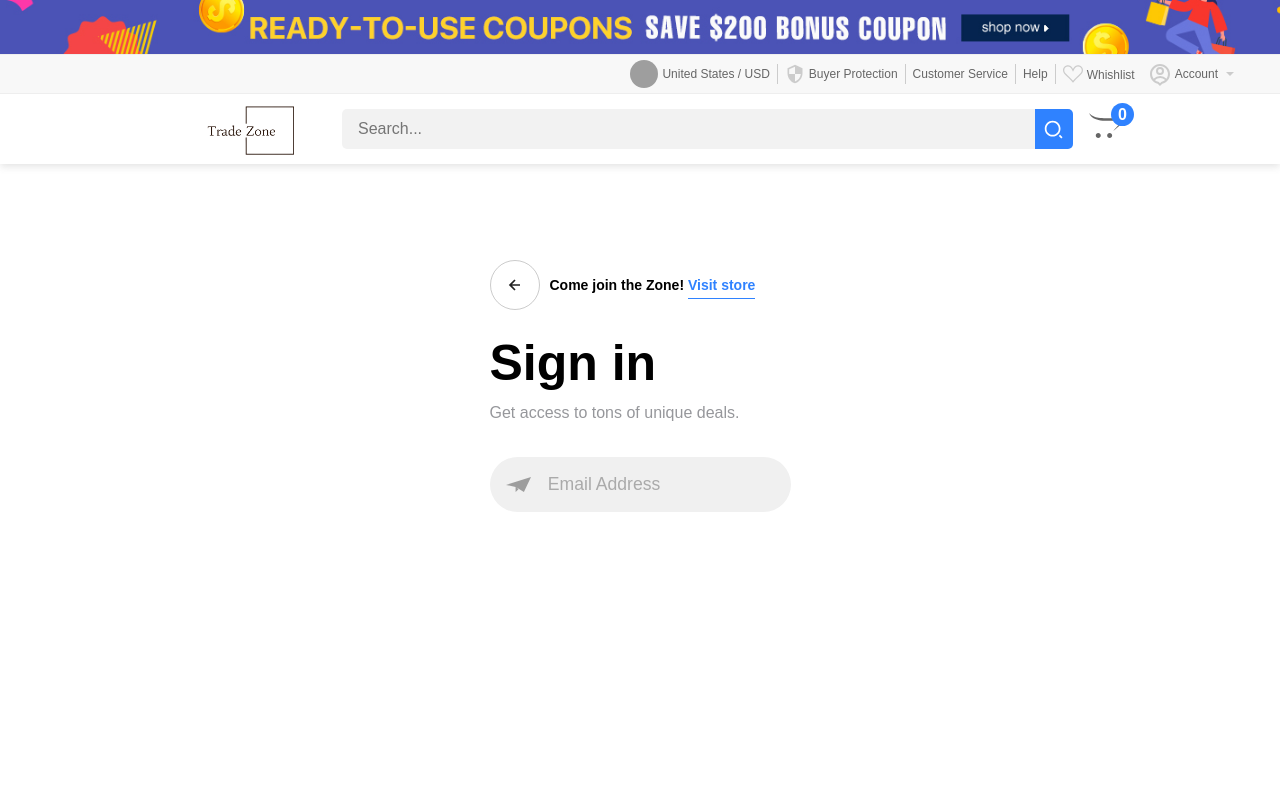
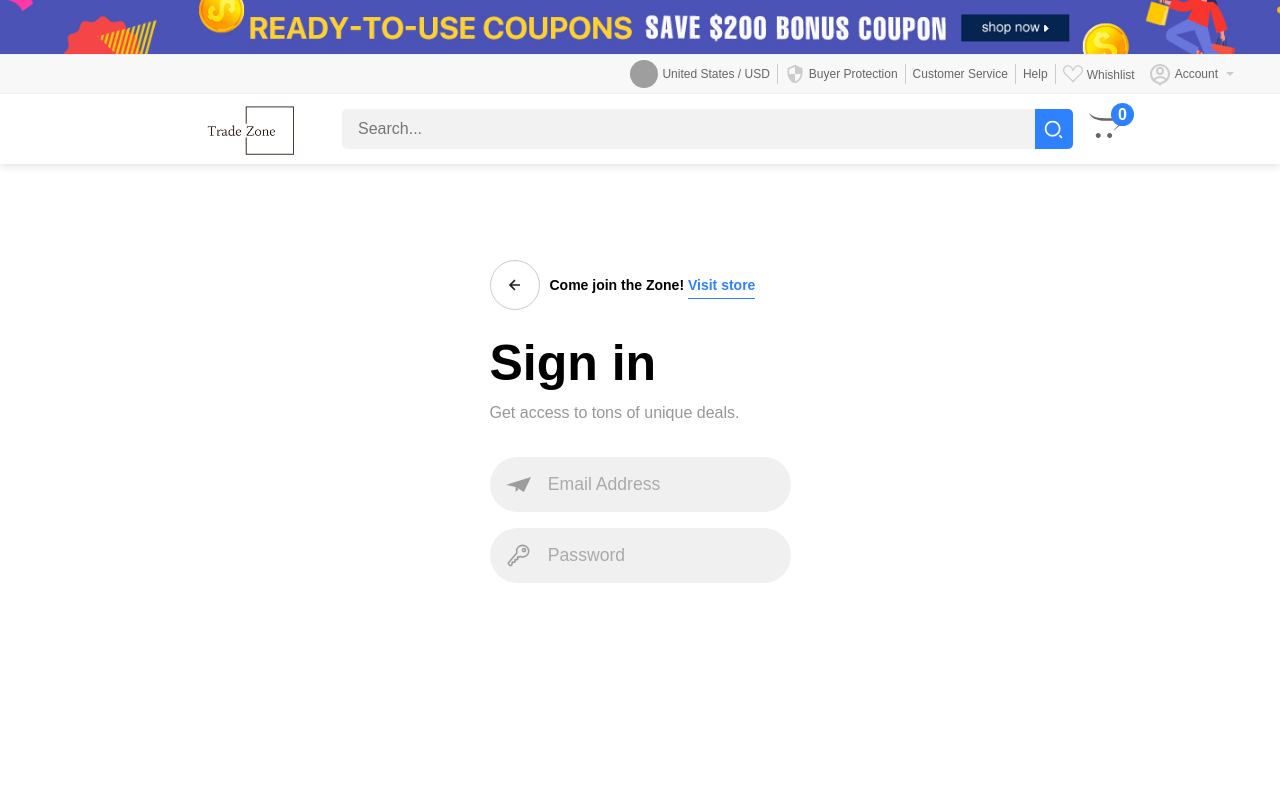
Before and after one commit to mhaji007/Trade-Zone, a Next.js app: page /signin in a window 1280 px wide. Shown: the top 800 px of the page. Built offline with nearby package versions, Linux system fonts and the light colour scheme; no server answers; grey boxes are pictures that could not be loaded.

Commit message:
Set up custom input with Yup

```diff
--- a/components/inputs/loginInput/index.js
+++ b/components/inputs/loginInput/index.js
@@ -2,10 +2,17 @@
 import { BiUser } from "react-icons/bi";
 import { SiMinutemailer } from "react-icons/si";
 import { IoKeyOutline } from "react-icons/io5";
+import { ErrorMessage, useField } from "formik";
 
-export default function LoginInput({ icon, placeholder }) {
+export default function LoginInput({ icon, placeholder, ...props }) {
+  const [field, meta] = useField(props);
+  console.log("meta", meta);
   return (
-    <div className={styles.input}>
+    <div
+      className={`${styles.input} ${
+        meta.touched && meta.error ? styles.error : ""
+      }`}
+    >
       {icon == "user" ? (
         <BiUser />
       ) : icon == "email" ? (
@@ -15,7 +22,19 @@
       ) : (
         ""
       )}
-      <input type="text" placeholder={placeholder} />
+      <input
+        type={field.type}
+        name={field.name}
+        placeholder={placeholder}
+        {...field}
+        {...props}
+      />
+      {meta.touched && meta.error && (
+        <div className={styles.error__popup}>
+          <span></span>
+          <ErrorMessage name={field.name} />
+        </div>
+      )}
     </div>
   );
 }
--- a/components/inputs/loginInput/styles.module.scss
+++ b/components/inputs/loginInput/styles.module.scss
@@ -34,3 +34,21 @@
         }
     }
 }
+
+.error {
+    background: $light-error-color !important;
+    margin-top: 5rem !important;
+
+    input {
+        color: #fff !important;
+
+        &::placeholder {
+            color: #fff !important;
+        }
+    }
+
+    svg {
+        fill: #fff !important;
+        stroke: #fff;
+    }
+}
--- a/pages/signin.js
+++ b/pages/signin.js
@@ -1,12 +1,41 @@
+import { useState } from "react";
 import Header from "../components/header";
 import Footer from "../components/footer";
 import styles from "../styles/signin.module.scss";
 import { BiLeftArrowAlt } from "react-icons/bi";
 import Link from "next/link";
 import { Formik, Form } from "formik";
+import * as Yup from "yup";
 import LoginInput from "../components/inputs/loginInput";
 
+const initialvalues = {
+  login_email: "",
+  login_password: "",
+  name: "",
+  email: "",
+  password: "",
+  conf_password: "",
+  success: "",
+  error: "",
+  login_error: "",
+};
+
 export default function signin() {
+  const [user, setUser] = useState(initialvalues);
+  const { login_email, login_password } = user;
+
+  const handleChange = (e) => {
+    const { name, value } = e.target;
+    setUser({ ...user, [name]: value });
+  };
+
+  const loginValidation = Yup.object({
+    login_email: Yup.string()
+      .required("Email address is required.")
+      .email("Please enter a valid email address."),
+    login_password: Yup.string().required("Please enter a password"),
+  });
+
   const country = {
     name: "United States",
     flag: "https://en.wikipedia.org/wiki/Flag_of_the_United_States#/media/File:Flag_of_the_United_States.svg",
@@ -28,13 +57,29 @@
           <div className={styles.login__form}>
             <h1>Sign in</h1>
             <p>Get access to tons of unique deals.</p>
-            <Formik>
+            <Formik
+              enableReinitialize
+              initialValues={{
+                login_email,
+                login_password,
+              }}
+              validationSchema={loginValidation}
+            >
               {(form) => (
                 <Form method="post" action="/api/auth/signin/email">
                   <LoginInput
                     type="text"
+                    name="login_email"
                     icon="email"
                     placeholder="Email Address"
+                    onChange={handleChange}
+                  />
+                  <LoginInput
+                    type="password"
+                    name="login_password"
+                    icon="password"
+                    placeholder="Password"
+                    onChange={handleChange}
                   />
                 </Form>
               )}
--- a/styles/base.scss
+++ b/styles/base.scss
@@ -1,6 +1,7 @@
 $blue-color: #2f82ff;
 $grey-color: #f8f8f8;
 $purple-color: #9b5dc2;
+$light-error-color: #fd010169;
 $shadow-1: rgba(99, 99, 99, 0.2) 0px 2px 8px 0px;
 
 .btn_primary {
```
